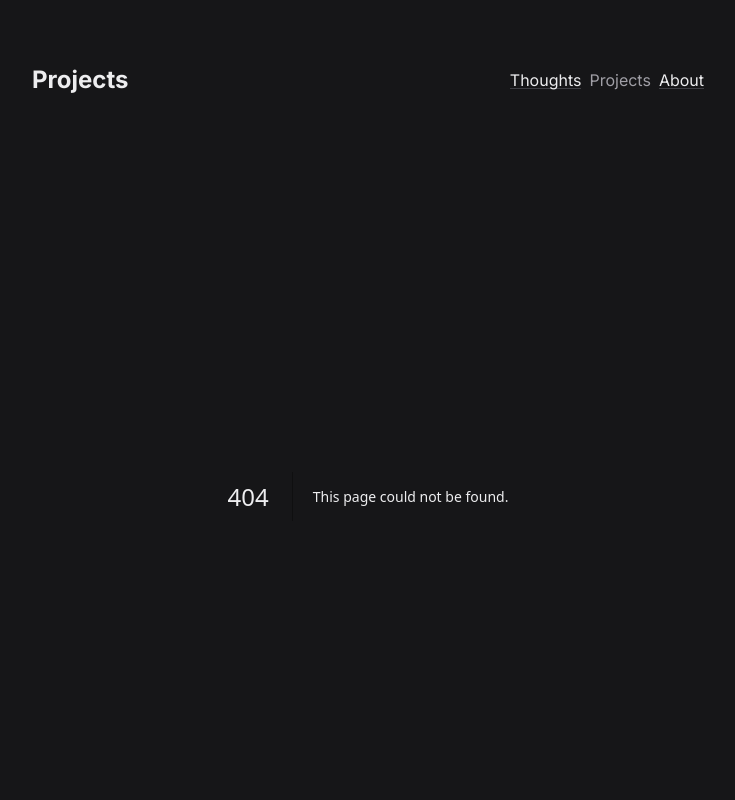
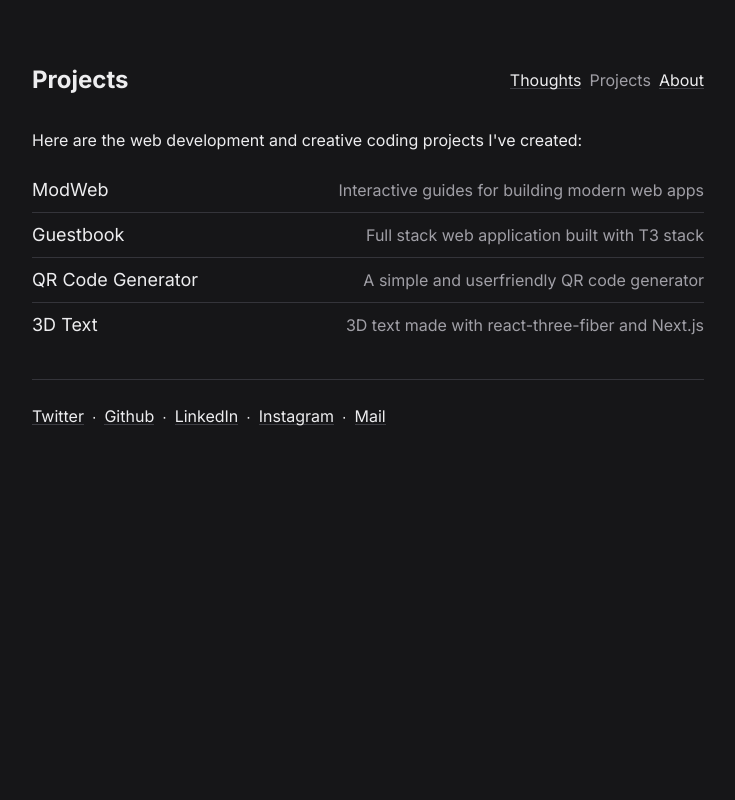
Before and after one commit to SameerJadav/sameerjadav.me, a Next.js app: page /projects in a window 1280 px wide. Before the commit this address had no page. Shown: the top 800 px of the page, without its empty margins (272-1007 px from the left). Built offline with nearby package versions, Linux system fonts and the light colour scheme.

Commit message:
added projects page

```diff
--- a/src/app/layout.tsx
+++ b/src/app/layout.tsx
@@ -78,7 +78,7 @@
         )}
       >
         <SiteHeader />
-        {children}
+        <main>{children}</main>
         <SiteFooter />
         <Analytics />
       </body>
--- a/src/app/page.tsx
+++ b/src/app/page.tsx
@@ -1,6 +1,6 @@
 export default function Home() {
   return (
-    <main>
+    <>
       <p className="mt-6 md:mt-8">
         Hey there! I&apos;m Sameer Jadav, a 19 y/o from India. I like coding,
         VFX, and CGI. I&apos;ve got a real passion for this thing called
@@ -29,6 +29,6 @@
         check out my resume—I&apos;m currently seeking job or internship
         opportunities.
       </p>
-    </main>
+    </>
   )
 }
--- /dev/null
+++ b/src/app/projects/page.tsx
@@ -0,0 +1,53 @@
+import Link from "next/link"
+
+export default function ProjectsPage() {
+  return (
+    <>
+      <p className="mt-6 md:mt-8">
+        Here are the web development and creative coding projects I&apos;ve
+        created:
+      </p>
+      <div className="mt-4 divide-y divide-mauve6">
+        <Link
+          href="/modweb"
+          className="group flex w-full flex-col py-2 transition-colors md:flex-row md:items-center md:justify-between"
+        >
+          <span className="text-lg group-hover:text-mauve11">ModWeb</span>
+          <span className="text-mauve11 group-hover:text-mauve10">
+            Interactive guides for building modern web apps
+          </span>
+        </Link>
+
+        <Link
+          href="/guestbook"
+          className="group flex w-full flex-col py-2 transition-colors md:flex-row md:items-center md:justify-between"
+        >
+          <span className="text-lg group-hover:text-mauve11">Guestbook</span>
+          <span className="text-mauve11 group-hover:text-mauve10">
+            Full stack web application built with T3 stack
+          </span>
+        </Link>
+        <Link
+          href="/qrcode"
+          className="group flex w-full flex-col py-2 transition-colors md:flex-row md:items-center md:justify-between"
+        >
+          <span className="text-lg group-hover:text-mauve11">
+            QR Code Generator
+          </span>
+          <span className="text-mauve11 group-hover:text-mauve10">
+            A simple and userfriendly QR code generator
+          </span>
+        </Link>
+        <Link
+          href="/3dtext"
+          className="group flex w-full flex-col py-2 transition-colors md:flex-row md:items-center md:justify-between"
+        >
+          <span className="text-lg group-hover:text-mauve11">3D Text</span>
+          <span className="text-mauve11 group-hover:text-mauve10">
+            3D text made with react-three-fiber and Next.js
+          </span>
+        </Link>
+      </div>
+    </>
+  )
+}
```
